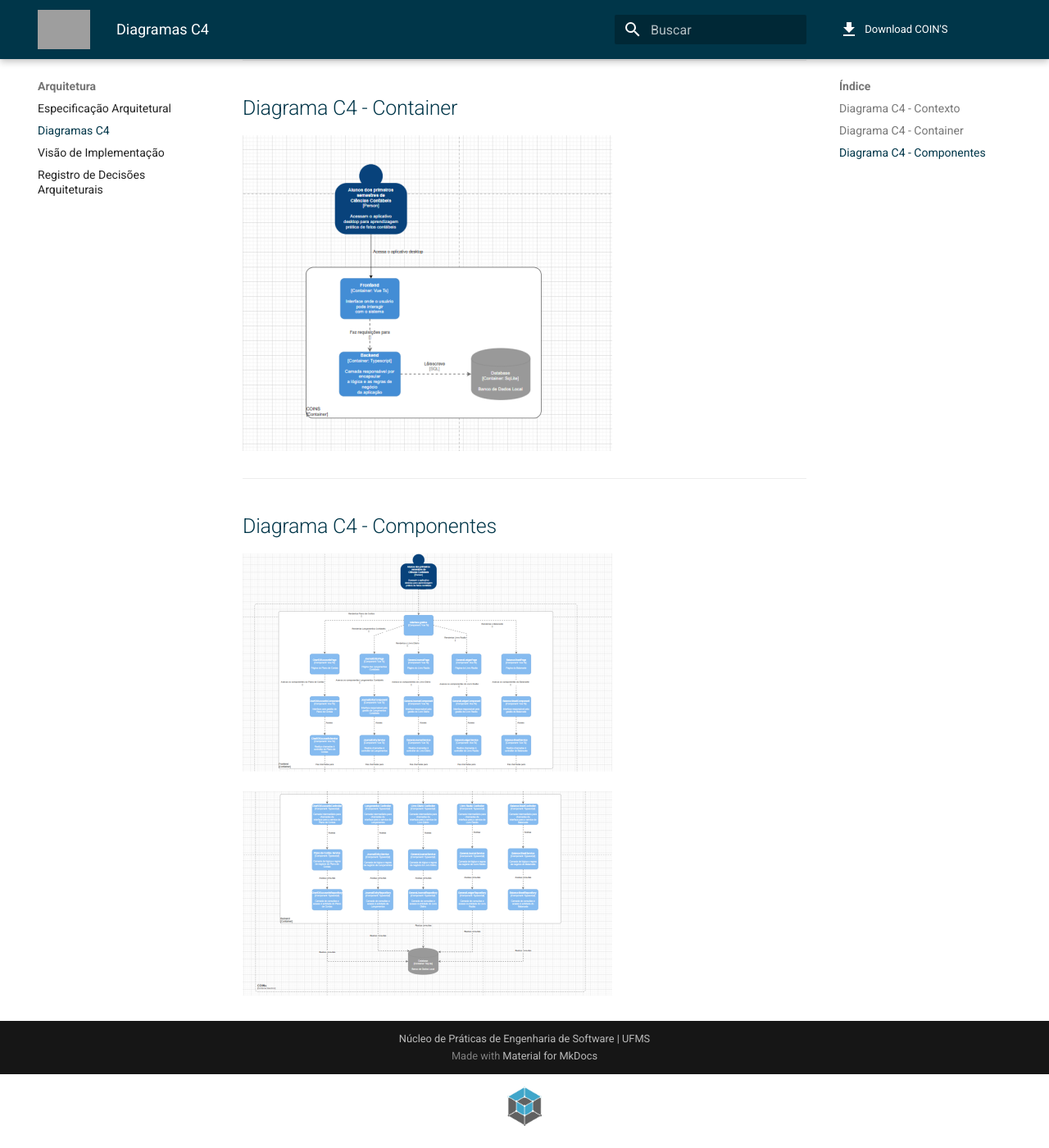
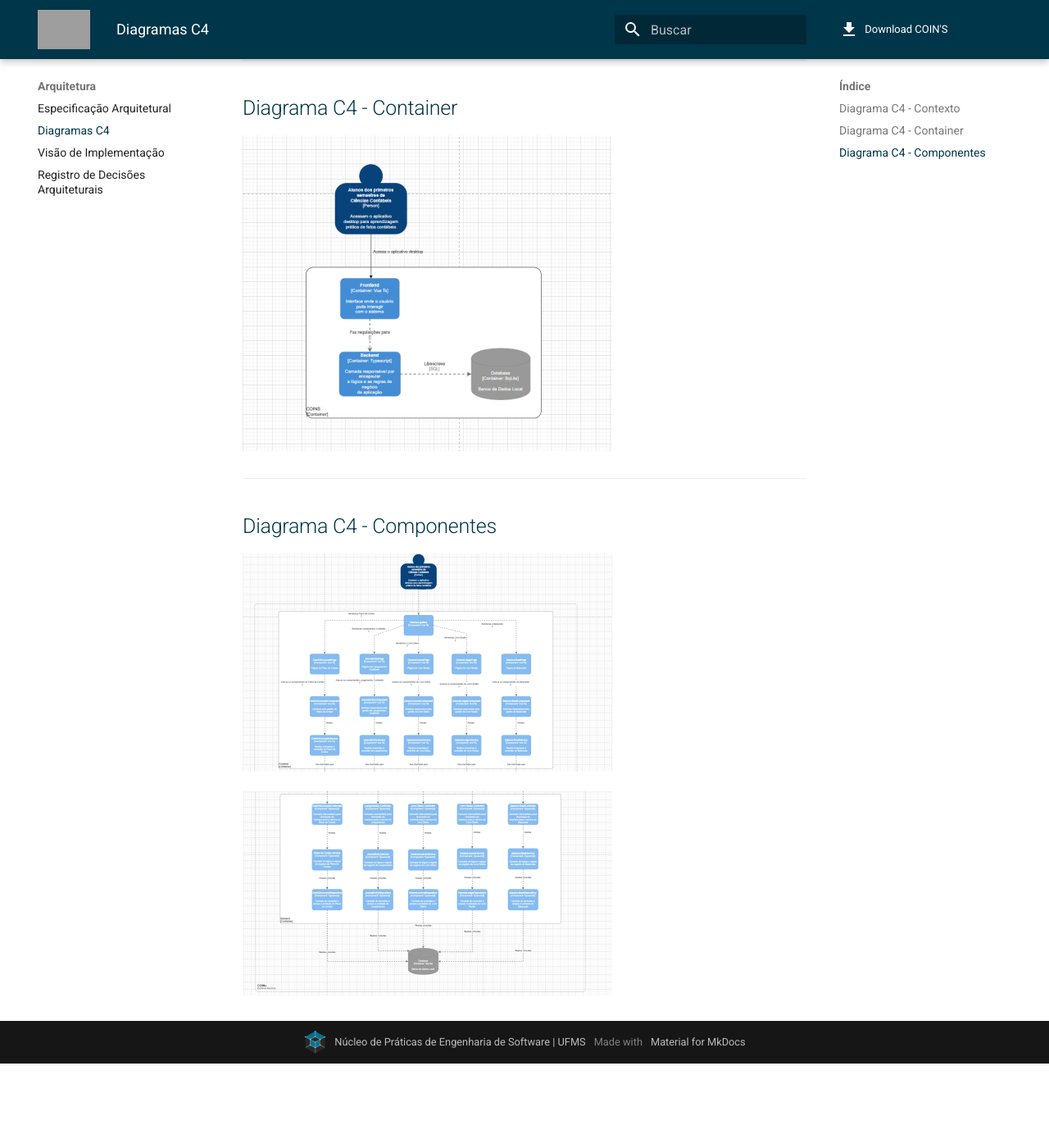
Before and after one commit to NES-Contabilidade-Integrada/doc-coins2026.1, an MkDocs documentation site: the page built from docs/arquitetura/diagramas-c4.md, in a window 1280 px wide and 1400 px high, scrolled down 757 px. Shown: the whole window at 82% size. Built offline with MkDocs 1.6.1 and Material for MkDocs 9.7.7, drawn with Linux system fonts in a browser that asks for light colours; comment, search, counter and statistics services are not loaded; after the commit the page ends 2054 px from its top, so only the background shows below that; grey boxes are pictures that could not be loaded.

Commit message:
feat(site): place NES FACOM logo inline with footer copyright via CSS
Co-Authored-By: Claude Sonnet 4.6 <noreply@anthropic.com>

```diff
--- a/docs/overrides/main.html
+++ b/docs/overrides/main.html
@@ -1,8 +1 @@
 {% extends "base.html" %}
-
-{% block footer %}
-  {{ super() }}
-  <div style="text-align: center; padding: 0.75rem 0 1.25rem;">
-    <img src="{{ base_url }}/assets/logo-nes-facom.png" alt="NES FACOM/UFMS" style="height: 48px; opacity: 0.75;" />
-  </div>
-{% endblock %}
--- a/docs/stylesheets/extra.css
+++ b/docs/stylesheets/extra.css
@@ -75,3 +75,24 @@
   height: 48px;
   width: auto;
 }
+
+/* Logo NES FACOM inline com o copyright no rodapé */
+.md-copyright {
+  display: flex;
+  align-items: center;
+  justify-content: center;
+  gap: 0.5rem;
+}
+
+.md-copyright::before {
+  content: '';
+  display: inline-block;
+  width: 28px;
+  height: 28px;
+  background-image: url('../assets/logo-nes-facom.png');
+  background-size: contain;
+  background-repeat: no-repeat;
+  background-position: center;
+  opacity: 0.8;
+  flex-shrink: 0;
+}
```
